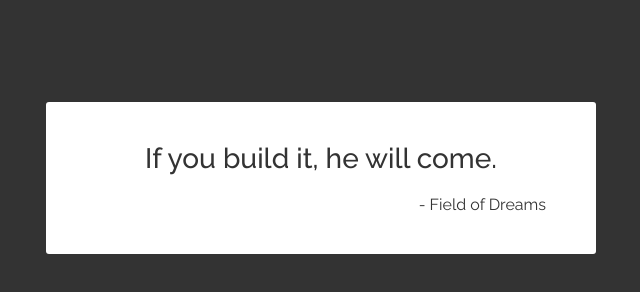
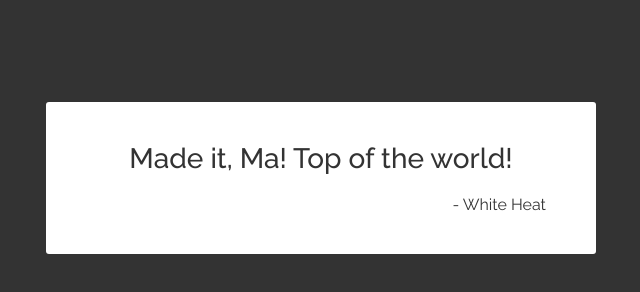
Before and after one commit to Ninabanina/daily-quote, a plain HTML site: page index.html in a window 1280 px wide. Shown: the whole page, without its empty margins (319-959 px from the left). Drawn offline with Linux system fonts and the light colour scheme.

Commit message:
New Release

```diff
--- a/index.html
+++ b/index.html
@@ -1 +1 @@
-<html> <head> <link rel="stylesheet" type="text/css" href="quote.css"> </head> <body> <div class="quote-box"> <div class="quote-text"> <span id="text">If you build it, he will come.</span> </div> <div class="quote-author"> - <span id="author">Field of Dreams</span> </div> </div> </body> </html>
+<html> <head> <link rel="stylesheet" type="text/css" href="quote.css"> </head> <body> <div class="quote-box"> <div class="quote-text"> <span id="text">Made it, Ma! Top of the world!</span> </div> <div class="quote-author"> - <span id="author">White Heat</span> </div> </div> </body> </html>
```
